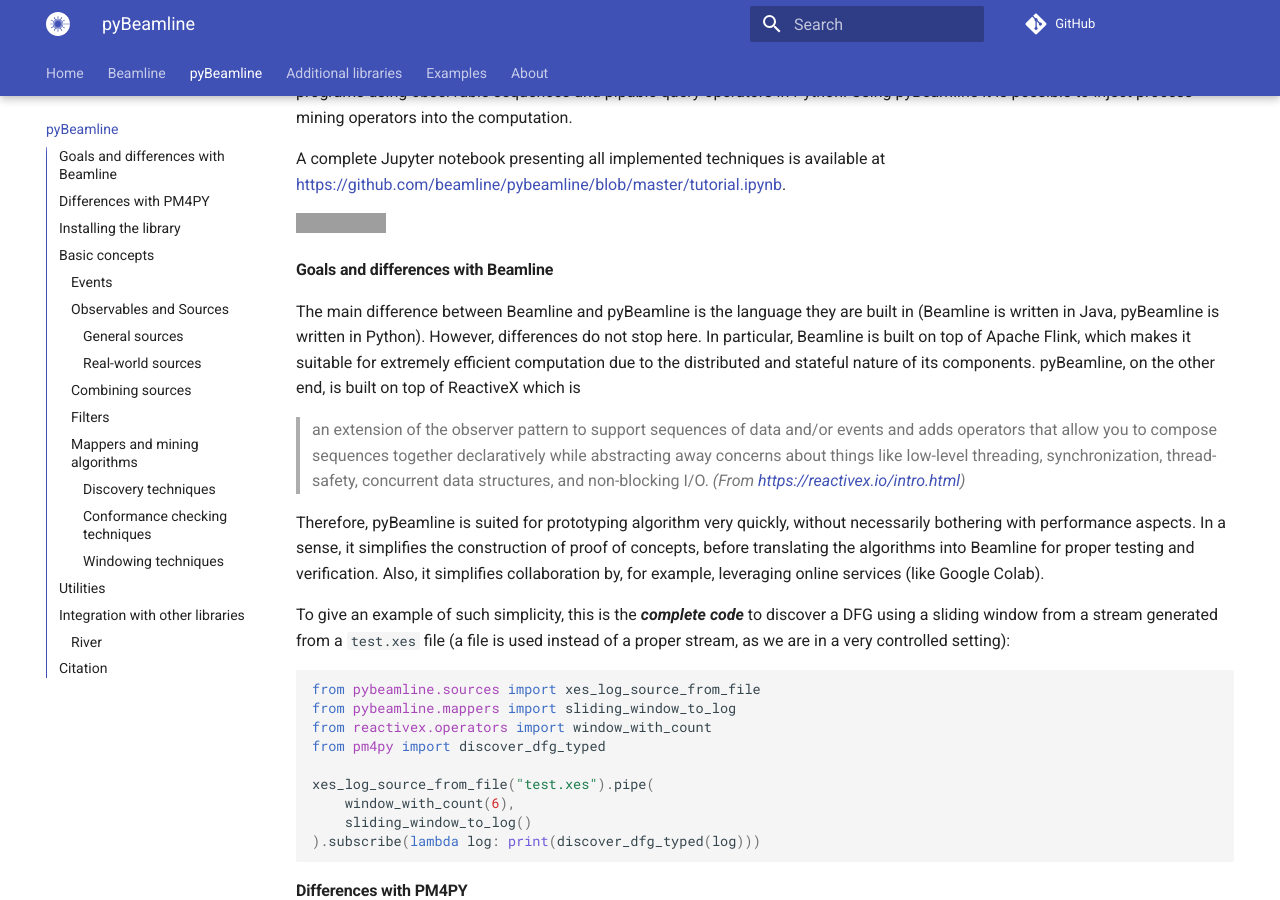
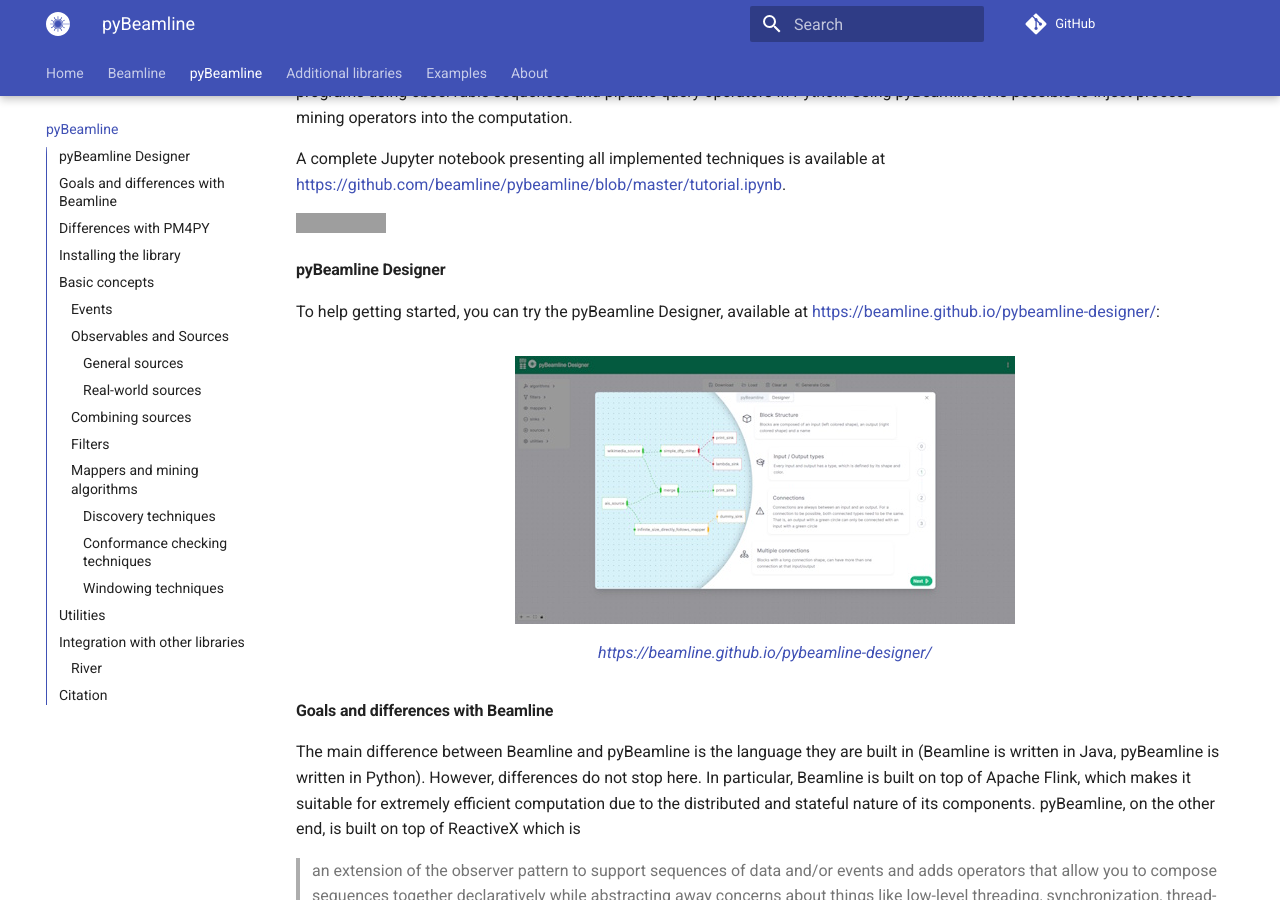
Before and after one commit to beamline/docs, an MkDocs documentation site: the page built from docs/pybeamline.md, in a window 1280 px wide and 900 px high, scrolled down 285 px. Built offline with MkDocs 1.6.1 and Material for MkDocs 9.7.7, drawn with Linux system fonts in a browser that asks for light colours; comment, search, counter and statistics services are not loaded; grey boxes are pictures that could not be loaded.

Commit message:
Added pyBeamline designer

```diff
--- a/docs/pybeamline.md
+++ b/docs/pybeamline.md
@@ -11,6 +11,14 @@
 <a target="_blank" href="https://colab.research.google.com/github/beamline/pybeamline/blob/master/tutorial.ipynb">
   <img src="https://colab.research.google.com/assets/colab-badge.svg" alt="Open In Colab"/>
 </a>
+
+#### pyBeamline Designer
+
+To help getting started, you can try the pyBeamline Designer, available at <https://beamline.github.io/pybeamline-designer/>:
+<figure markdown>
+  ![Screenshot of pyBeamline Designer](img/pybeamline-screenshot.jpg)
+  <figcaption><a href="https://beamline.github.io/pybeamline-designer/" target="_blank">https://beamline.github.io/pybeamline-designer/</a></figcaption>
+</figure>
 
 
 #### Goals and differences with Beamline
```
Also changed, not shown: docs/img/pybeamline-screenshot.jpg (added).
